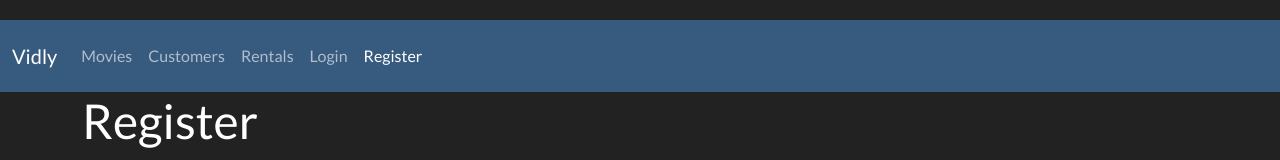
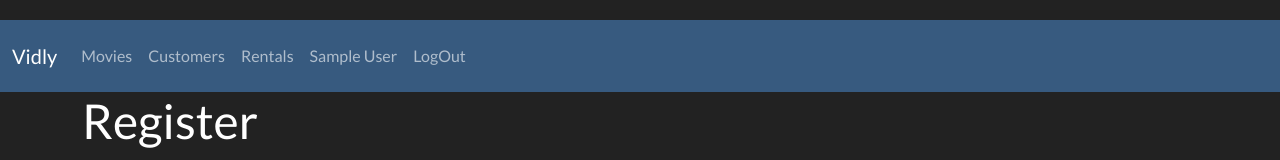
Before and after one commit to IshtiaqueNafis/vidlyReact, a React (Create React App) app: page /register in a window 1280 px wide. Shown: the top 160 px of the page. Built offline with nearby package versions, Linux system fonts and the light colour scheme; sample sign-in values are in the browser's storage.

Commit message:
logging in and logging out properly working

```diff
--- a/package.json
+++ b/package.json
@@ -10,6 +10,7 @@
     "bootswatch": "^5.0.2",
     "font-awesome": "^4.7.0",
     "joi-browser": "13.4",
+    "jwt-decode": "^2.2.0",
     "lodash": "^4.17.10",
     "prop-types": "^15.7.2",
     "react": "^17.0.2",
--- a/src/App.js
+++ b/src/App.js
@@ -10,18 +10,36 @@
 import Register from "./components/forms/register";
 import MovieForm from "./components/forms/movieForm";
 import {ToastContainer} from "react-toastify"; // this for the toast container
+import jwtDecode from 'jwt-decode'
 import 'react-toastify/dist/ReactToastify.css'
+import Logout from "./components/forms/logout";
 
-const App = () => {
+class App extends React.Component {
+    state = {}
+
+    componentDidMount() {
+
+        try {
+            const jwt = localStorage.getItem("token"); // get the token of the logged in user
+            const user = jwtDecode(jwt); // decode with jwtDecode.
+            this.setState({user}) // set a new object with user
+        } catch (exception) {
+
+        }
+
+    }
+
+    render() {
 
 
         return (
             <React.Fragment>
-            <NavBar/>
+                <NavBar user={this.state.user}/>
                 <ToastContainer/>
                 <main className="container">
                     <Switch> {/*Switch is used to match the parameter of an object  works like a if else statment */}
                         <Route path='/login' component={LoginForm}/> {/*this is for logging in */}
+                        <Route path='/logout' component={Logout}/> {/*this is for logging in */}
                         <Route path='/movies/:id' component={MovieForm}/> {/*this is for logging in */}
 
                         <Route path='/register' component={Register}/> {/*this is for logging in */}
@@ -36,6 +54,7 @@
                 </main>
             </React.Fragment>
         );
-};
+    }
+}
 
 export default App;
--- a/src/components/UI/NavBar.jsx
+++ b/src/components/UI/NavBar.jsx
@@ -1,11 +1,11 @@
 import React from 'react';
 import {NavLink} from "react-router-dom";
 
-const NavBar = () => {
+const NavBar = ({user}) => {
     return (
         <nav className="navbar navbar-expand-lg navbar-dark bg-primary">
             <div className="container-fluid">
-                <NavLink to="/" className="navbar-brand" >Vidly</NavLink>
+                <NavLink to="/" className="navbar-brand">Vidly</NavLink>
 
                 <div className="collapse navbar-collapse" id="navbarColor02">
                     <div className="navbar-nav">
@@ -18,12 +18,27 @@
                         <NavLink className="nav-item nav-link" to="/rentals">
                             Rentals
                         </NavLink>
+                        {!user && (
+                            <React.Fragment>
                                 <NavLink className="nav-item nav-link" to="/login">
                                     Login
                                 </NavLink>
                                 <NavLink className="nav-item nav-link" to="/register">
                                     Register
                                 </NavLink>
+                            </React.Fragment>)}
+
+                        {user && (
+                            <React.Fragment>
+                                <NavLink className="nav-item nav-link" to="/profile">
+                                    {user.name}
+                                </NavLink>
+                                <NavLink className="nav-item nav-link" to="/logout">
+                                    LogOut
+                                </NavLink>
+                            </React.Fragment>)}
+
+
                     </div>
                 </div>
             </div>
--- a/src/components/forms/loginForm.jsx
+++ b/src/components/forms/loginForm.jsx
@@ -6,7 +6,7 @@
 class LoginForm extends Form { // extends from form.
 
     //region state [data= object holds {username: '', password: ''} for input,error will hold input ]
-    constructor(props, context) {
+    constructor() {
         super();
         this.state = {
             data: {username: '', password: ''}, // will be used as a validation to use on data
@@ -41,7 +41,7 @@
              token is the key jwt is the value --> thus key value pair
             */
             //endregion
-            this.props.history.push("/");
+           window.location = "/"; // this will cause full reload.
 
 
         } catch (ex) {
--- /dev/null
+++ b/src/components/forms/logout.jsx
@@ -0,0 +1,14 @@
+import React, {Component} from 'react';
+
+class Logout extends Component {
+    componentDidMount() {
+        localStorage.removeItem('token'); // this destorys the id
+        window.location = "/";
+    }
+
+    render() {
+        return null;
+    }
+}
+
+export default Logout;
--- a/src/components/forms/register.jsx
+++ b/src/components/forms/register.jsx
@@ -29,7 +29,9 @@
     //region do submit method --> submit form based on forms criteria.
     doSubmit = async () => {
         try {
-            await userService.register(this.state.data) // this registers a user.
+            const response = await userService.register(this.state.data) // this registers a user.
+            localStorage.setItem('token', response.headers['x-auth-token'])// get the id which gives user option to login after register
+            window.location = "/";
         } catch (ex) {
             if (ex.response && ex.response.status === 400) { // check if there is an error or not if there is an error show this.
                 const errors = {...this.state.errors} // cloning error
```
Also changed, not shown: 2 other files (tests, documents, lock files or other folders). Lines whose indentation alone changed are shown as unchanged.
